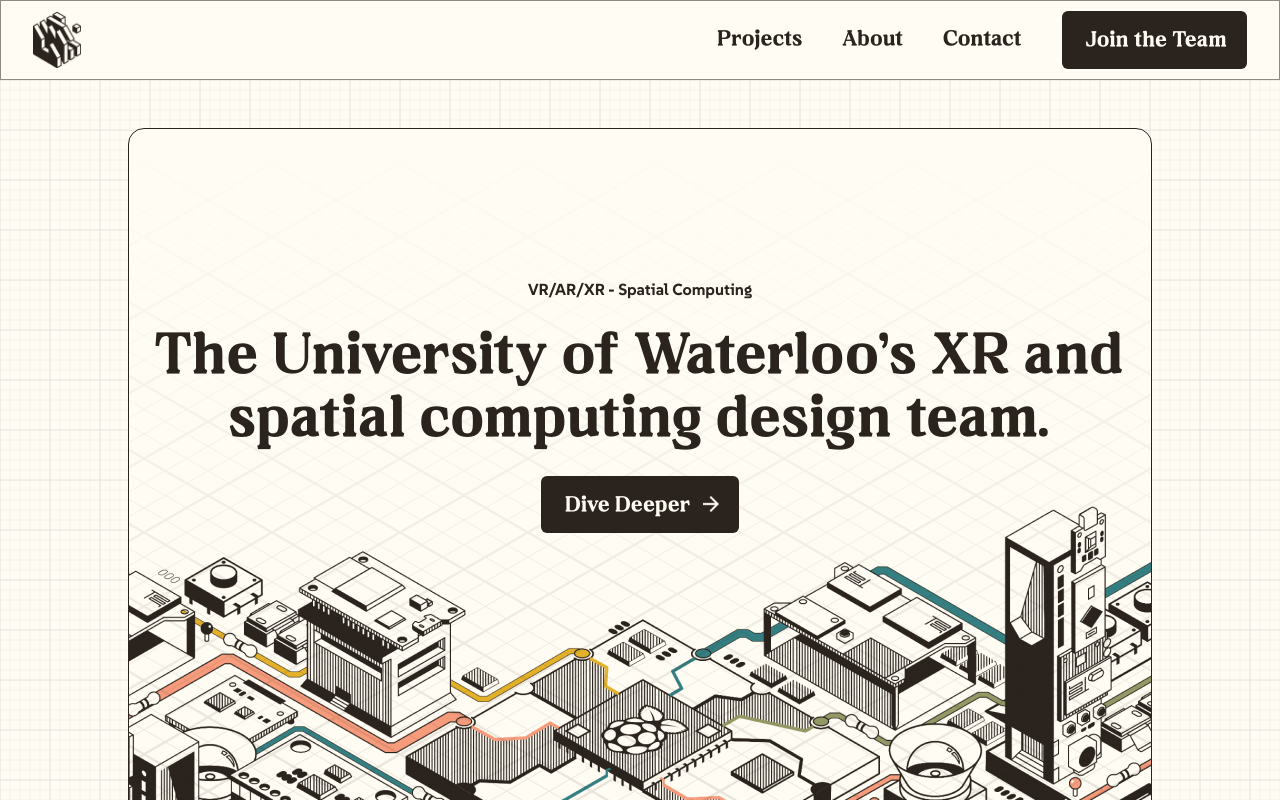
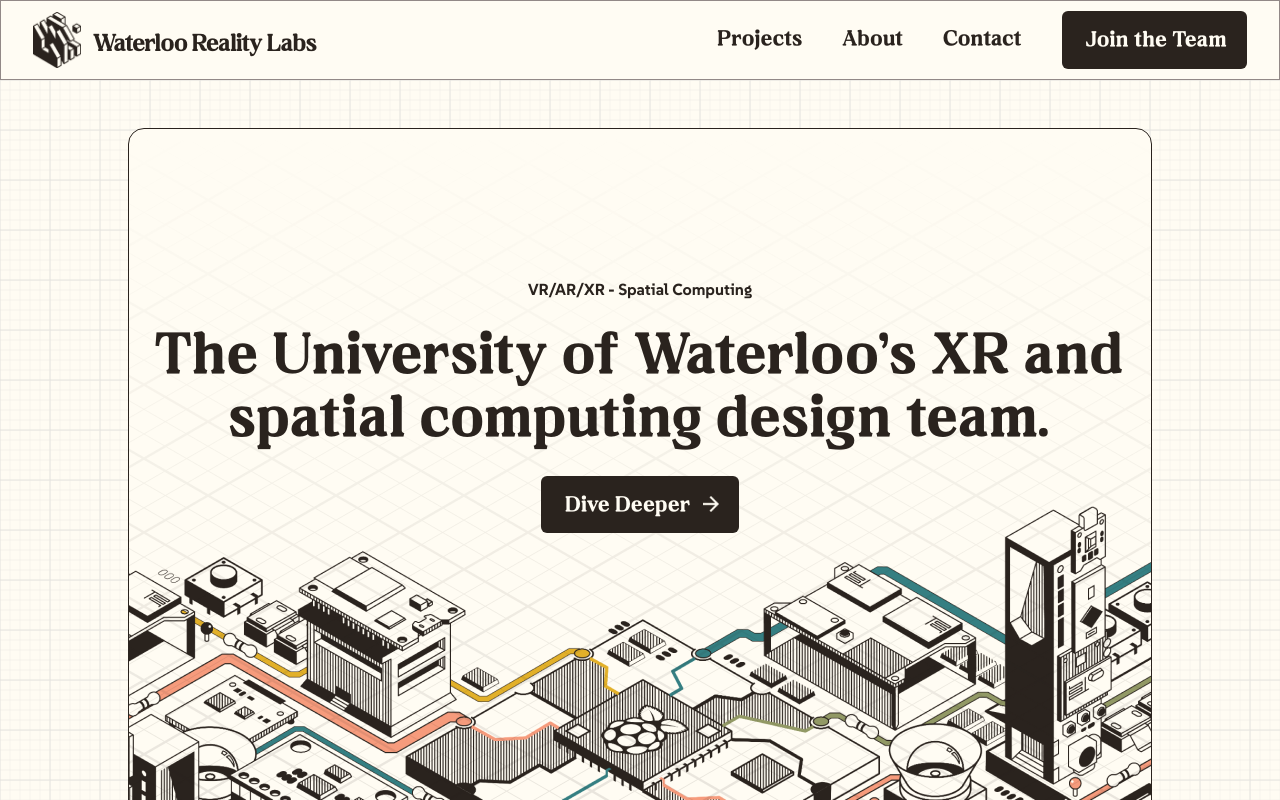
Before and after one commit to uwrealitylabs/website, a Next.js app in the folder uwrl/: page / in a window 1280 px wide. Shown: the top 800 px of the page. Built offline with nearby package versions, Linux system fonts and the light colour scheme.

Commit message:
Nav updated

```diff
--- a/uwrl/app/components/NavBar.jsx
+++ b/uwrl/app/components/NavBar.jsx
@@ -3,14 +3,19 @@ import ButtonDark from "./ButtonDark";
 export default function NavBar() {
   return (
     <nav className="w-screen bg-bck-white h-20 flex justify-between items-center px-8 border-solid border-grey-60 border-1">
+      <div className="flex items-center gap-3">
       <a href="/pages/home">
         <img src="/images/assets/uwrl-logo-main.png" alt="" className="h-14"/>
       </a>
+      <h2 className="font-neraphic text-bodyLarge text-text-darkBody mt-2 tracking-logo">
+        Waterloo Reality Labs
+      </h2>
+      </div>
       <div className="flex font-normal font-neraphic text-button gap-10 items-center">
           <a href="/pages/projects">Projects</a>
       <a href="/pages/about">About</a>
       <a href="/pages/contact">Contact</a>
-      <ButtonDark text="Join the Team" target="" className=""/>
+      <ButtonDark text="Join the Team" target="https://discord.gg/vs9XdfuMJu" className="" />
       </div>
 
     </nav>
--- a/uwrl/tailwind.config.js
+++ b/uwrl/tailwind.config.js
@@ -66,6 +66,9 @@ module.exports = {
         suse: 'var(--font-suse)',
         neraphic: 'var(--font-neraphic)'
       },
+      letterSpacing : {
+        logo : '-0.0625rem'
+      }
 
     },
   },
```
